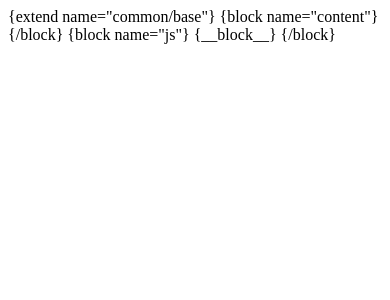
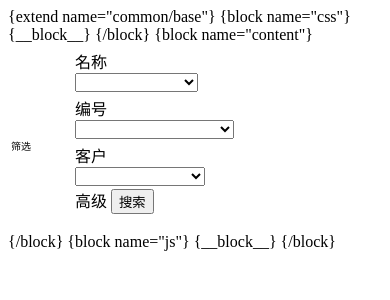
Before and after one commit to 287970798/contract, a PHP site: page /application/index/view/contract/all.html in a window 390 px wide. Shown: the top 300 px of the page. Run offline with PHP 8.4, Linux system fonts and the light colour scheme.

Commit message:
版式调整 修改图标 合同搜索

```diff
--- a/application/config.php
+++ b/application/config.php
@@ -139,7 +139,7 @@
     ],
 
     // 视图输出字符串内容替换
-    'view_replace_str'       => ['合同' => 'HT'],
+    'view_replace_str'       => ['合同' => '合同'],
     // 默认跳转页面对应的模板文件
     'dispatch_success_tmpl'  => THINK_PATH . 'tpl' . DS . 'dispatch_jump.tpl',
     'dispatch_error_tmpl'    => THINK_PATH . 'tpl' . DS . 'dispatch_jump.tpl',
--- a/application/index/controller/Linkman.php
+++ b/application/index/controller/Linkman.php
@@ -5,6 +5,7 @@
 
 use app\index\model\Linkman as LinkmanModel;
 use app\index\model\Customer;
+use think\Session;
 
 class Linkman extends BaseController
 {
@@ -22,6 +23,11 @@
             if ($one) {
                 return -1; // 联系人存在
             }
+
+            // 记录用户id
+            $user = Session::get('admin');
+            $post['user_id'] = $user['id'];
+
             $result = $linkman->allowField(true)->save($post);
             return $result;
         }
--- a/application/index/model/Approval.php
+++ b/application/index/model/Approval.php
@@ -25,4 +25,9 @@
     {
         return $this->hasMany('ApprovalNode', 'approval_id', 'id')->order('node_number asc');
     }
+
+    public function currentNode()
+    {
+        return $this->belongsTo('ApprovalNode', 'current_node_id', 'id');
+    }
 }
--- a/application/index/model/Customer.php
+++ b/application/index/model/Customer.php
@@ -6,5 +6,8 @@
 
 class Customer extends BaseModel
 {
-
+    public function user()
+    {
+        return $this->belongsTo('User', 'user_id', 'id');
+    }
 }
--- a/application/index/view/common/css.html
+++ b/application/index/view/common/css.html
@@ -1 +1,2 @@
 <link rel="stylesheet" href="__STATIC__/layui/css/layui.css">
+<link rel="stylesheet" href="__STATIC__/fonts.css">
--- a/application/index/view/contract/all.html
+++ b/application/index/view/contract/all.html
@@ -1,5 +1,120 @@
 {extend name="common/base"}
+{block name="css"}
+{__block__}
+<style>
+    .filter-item {
+        padding-top: 2px;
+        padding-bottom: 2px;
+    }
+
+    #more-filter {
+        display: none;
+    }
+</style>
+{/block}
 {block name="content"}
+<table id="filter" lay-filter="filter">
+    <tr>
+        <td width="60">
+            <span class="layui-badge layui-bg-gray" style="font-size: 10px;height: 30px; line-height: 15px;padding: 5px 10px;"><i class="layui-icon">&#xe615;</i><br>筛选</span>
+        </td>
+        <td>
+            <form class="layui-form  layui-form-pane">
+                <div class="layui-inline filter-item">
+                    <label class="layui-form-label">名称</label>
+                    <div class="layui-input-inline">
+                        <select name="contract[name]" lay-filter="name" lay-search>
+                            <option value></option>
+                            {volist name="contracts" id="contract"}
+                            <option value="{$contract.name}">{$contract.name}</option>
+                            {/volist}
+                        </select>
+                    </div>
+                </div>
+                <div class="layui-inline filter-item">
+                    <label class="layui-form-label">编号</label>
+                    <div class="layui-input-inline">
+                        <select name="contract[contract_sn]" lay-filter="contract_sn" lay-search>
+                            <option value></option>
+                            {volist name="contracts" id="contract"}
+                            <option value="{$contract.contract_sn}">{$contract.contract_sn}</option>
+                            {/volist}
+                        </select>
+                    </div>
+                </div>
+                <div class="layui-inline filter-item">
+                    <label class="layui-form-label">客户</label>
+                    <div class="layui-input-inline">
+                        <select name="customer[id]" lay-filter="customer" lay-search>
+                            <option value></option>
+                            {volist name="customers" id="customer"}
+                            <option value="{$customer.id}">{$customer.name}</option>
+                            {/volist}
+                        </select>
+                    </div>
+                </div>
+                <span id="more-filter">
+                <div class="layui-inline filter-item">
+                    <label class="layui-form-label">类别</label>
+                    <div class="layui-input-inline">
+                        <select name="category[id]" lay-filter="category" lay-search>
+                            <option value></option>
+                            {volist name="categories" id="category"}
+                            <option value="{$category.id}">{$category.name}</option>
+                            {/volist}
+                        </select>
+                    </div>
+                </div>
+                <div class="layui-inline filter-item">
+                    <label class="layui-form-label">类型</label>
+                    <div class="layui-input-inline">
+                        <select name="type[id]" lay-filter="type" lay-search>
+                            <option value></option>
+                            {volist name="types" id="type"}
+                            <option value="{$type.id}">{$type.name}</option>
+                            {/volist}
+                        </select>
+                    </div>
+                </div>
+                <div class="layui-inline filter-item">
+                    <label class="layui-form-label">负责人</label>
+                    <div class="layui-input-inline">
+                        <input type="text" name="manager[name]" placeholder="负责人姓名" autocomplete="off"
+                               class="layui-input">
+                    </div>
+                </div>
+                <div class="layui-inline filter-item">
+                    <label class="layui-form-label">签约日</label>
+                    <div class="layui-input-inline">
+                        <input type="text" name="contract_date[start]" required lay-verify="required" autocomplete="off"
+                               class="layui-input" id="contract_date_start">
+                    </div>
+                    -
+                    <div class="layui-input-inline">
+                        <input type="text" name="contract_date[end]" required lay-verify="required" autocomplete="off"
+                               class="layui-input" id="contract_date_end">
+                    </div>
+                </div>
+                <div class="layui-inline filter-item">
+                    <label class="layui-form-label">到期日</label>
+                    <div class="layui-input-inline">
+                        <input type="text" name="due_date[start]" required lay-verify="required" autocomplete="off"
+                               class="layui-input" id="due_date_start">
+                    </div>
+                    -
+                    <div class="layui-input-inline">
+                        <input type="text" name="due_date[end]" required lay-verify="required" autocomplete="off"
+                               class="layui-input" id="due_date_end">
+                    </div>
+                </div>
+
+                </span>
+                <a class="layui-btn" id="more-btn">高级</a>
+                <button class="layui-btn" lay-submit lay-filter="search">搜索</button>
+            </form>
+        </td>
+    </tr>
+</table>
 <table id="contract" lay-filter="contract"></table>
 <script type="text/html" id="operateBar">
     <a class="layui-btn layui-btn-xs" lay-event="detail">查看</a>
@@ -17,35 +132,83 @@
 {block name="js"}
 {__block__}
 <script>
-    console.log({$contracts})
-    layui.use(['form', 'table'], function () {
+    layui.use(['form', 'table','laydate'], function () {
         var $ = layui.jquery;
         var table = layui.table;
         var form = layui.form;
+        var laydate = layui.laydate;
+        // date
+        laydate.render({
+            elem: '#contract_date_start' //指定元素
+        });
+        laydate.render({
+            elem: '#contract_date_end' //指定元素
+        });
+        laydate.render({
+            elem: '#due_date_start' //指定元素
+        });
+        laydate.render({
+            elem: '#due_date_end' //指定元素
+        });
+        // filter
+        // more toggle
+        $('#more-btn').click(function () {
+            var moreFilter = $('#more-filter');
+            var moreBtn = $('#more-btn');
+            if ((moreFilter.css('display')) === 'none') {
+                moreFilter.show();
+                moreBtn.html('简洁');
+            } else {
+                moreFilter.hide();
+                moreBtn.html('高级');
+            }
+        });
+        // filter submit
+        form.on('submit(search)', function (data) {
+            console.log(data.field);
+            layer.msg('开发中');
+            $.post({
+                url: '/contract/search',
+                data: data.field,
+                success: function (result) {
+                    console.log(result)
+                },
+                fail: function (error) {
+                    console.log(error)
+                }
+            })
+            return false;
+        });
+
         table.render({
             elem: '#contract'
-            ,height: 'full-220'
-            ,data: {$contracts}
-            ,page: true //开启分页
-            ,cols: [[ //表头
+            , height: 'full-270'
+            , data: {$contracts}
+            , page: true //开启分页
+            , cols: [[ //表头
                 {checkbox: true},
                 {field: 'id', title: 'ID', width: 100, sort: true}
-                ,{field: 'contract_sn', title: '合同编号',sort: true}
-                ,{field: 'name', title: '合同标题',sort: true}
-                ,{field: 'type', title: '合同类型', templet: '<div>{{d.type.name}}</div>',sort: true}
-                ,{field: 'manager', title: '负责人',sort: true}
-                ,{field: 'due_date', title: '到期日', templet: '<div>{{new Date(d.due_date * 1000).toLocaleDateString()}}</div>',sort: true}
-                ,{title: '操作',fixed: 'right', width:150, align:'center', toolbar: '#operateBar'}
+                , {field: 'contract_sn', title: '合同编号', sort: true}
+                , {field: 'name', title: '合同标题', sort: true}
+                , {field: 'type', title: '合同类型', templet: '<div>{{d.type.name}}</div>', sort: true}
+                , {field: 'manager', title: '负责人', sort: true}
+                , {
+                    field: 'due_date',
+                    title: '到期日',
+                    templet: '<div>{{new Date(d.due_date * 1000).toLocaleDateString()}}</div>',
+                    sort: true
+                }
+                , {title: '操作', fixed: 'right', width: 150, align: 'center', toolbar: '#operateBar'}
             ]]
         });
-        table.on('tool(contract)', function(obj) { //注：tool是工具条事件名，test是table原始容器的属性 lay-filter="对应的值"
+        table.on('tool(contract)', function (obj) { //注：tool是工具条事件名，test是table原始容器的属性 lay-filter="对应的值"
             var data = obj.data; //获得当前行数据
             var layEvent = obj.event; //获得 lay-event 对应的值（也可以是表头的 event 参数对应的值）
             var tr = obj.tr; //获得当前行 tr 的DOM对象
             console.log(data);
             // 删除
             if (layEvent === 'del') {
-                layer.confirm('确定要删除吗', {icon: 3, title:'提示'}, function(index){
+                layer.confirm('确定要删除吗', {icon: 3, title: '提示'}, function (index) {
                     var delLoadingIndex = layer.load(1);
                     $.ajax({
                         type: 'DELETE',
@@ -57,7 +220,7 @@
                                 layer.msg('操作成功');
                                 console.log(result);
                             } else {
-                                layer.msg('操作失败');
+                                layer.msg('操作失败 ' + result);
                                 console.log(result);
                             }
                         },
@@ -80,31 +243,31 @@
             if (layEvent === 'detail') {
                 var dueDays = '';
                 if (data.days) {
-                    dueDays = '<span class="layui-badge" style="margin-left: 15px;">'+data.days+'天后过期</span>';
+                    dueDays = '<span class="layui-badge" style="margin-left: 15px;">' + data.days + '天后过期</span>';
                 }
                 var content = '<div style="padding: 10px;">' +
                     '<table class="layui-table">' +
-                    '<tr><th style="font-weight: bold;" width="80">ID</th><td>'+data.id+'</td></tr>' +
-                    '<tr><th style="font-weight: bold;">合同编号</th><td>'+data.contract_sn+'</td></tr>' +
-                    '<tr><th style="font-weight: bold;">合同名称</th><td>'+data.name+'</td></tr>' +
-                    '<tr><th style="font-weight: bold;">签约日</th><td>'+new Date(data.contract_date * 1000).toLocaleDateString()+'</td></tr>' +
-                    '<tr><th style="font-weight: bold;">到期日</th><td>'+new Date(data.due_date * 1000).toLocaleDateString()+dueDays+'</td></tr>' +
-                    '<tr><th style="font-weight: bold;">客户名称</th><td>'+data.customer.name+'</td></tr>' +
-                    '<tr><th style="font-weight: bold;">客户联系人</th><td>'+data.linkman.name+ ' ' + data.linkman.phone + '</td></tr>' +
-                    '<tr><th style="font-weight: bold;">备注</th><td>'+data.note+'</td></tr>' +
-                    '<tr><th style="font-weight: bold;">合同负责人</th><td>'+data.manager+'</td></tr>' +
-                    '<tr><th style="font-weight: bold;">合同所属部门</th><td>'+data.department+'</td></tr>';
+                    '<tr><th style="font-weight: bold;" width="80">ID</th><td>' + data.id + '</td></tr>' +
+                    '<tr><th style="font-weight: bold;">合同编号</th><td>' + data.contract_sn + '</td></tr>' +
+                    '<tr><th style="font-weight: bold;">合同名称</th><td>' + data.name + '</td></tr>' +
+                    '<tr><th style="font-weight: bold;">签约日</th><td>' + new Date(data.contract_date * 1000).toLocaleDateString() + '</td></tr>' +
+                    '<tr><th style="font-weight: bold;">到期日</th><td>' + new Date(data.due_date * 1000).toLocaleDateString() + dueDays + '</td></tr>' +
+                    '<tr><th style="font-weight: bold;">客户名称</th><td>' + data.customer.name + '</td></tr>' +
+                    '<tr><th style="font-weight: bold;">客户联系人</th><td>' + data.linkman.name + ' ' + data.linkman.phone + '</td></tr>' +
+                    '<tr><th style="font-weight: bold;">备注</th><td>' + data.note + '</td></tr>' +
+                    '<tr><th style="font-weight: bold;">合同负责人</th><td>' + data.manager + '</td></tr>' +
+                    '<tr><th style="font-weight: bold;">合同所属部门</th><td>' + data.department + '</td></tr>';
                 if (data.extra.length > 0) {
                     for (var i in data.extra) {
-                        content += '<tr><th style="font-weight: bold;">'+data.extra[i]['title']+'</th><td>'+data.extra[i]['content']+'</td></tr>';
+                        content += '<tr><th style="font-weight: bold;">' + data.extra[i]['title'] + '</th><td>' + data.extra[i]['content'] + '</td></tr>';
                     }
                 }
                 if (data.file) {
-                    content += '<tr><th style="font-weight: bold;">附件</th><td><a href="/uploads/'+data.file.src+'" type="button" class="layui-btn">\n' +
-                        '                    <i class="layui-icon">&#xe67c;</i>'+data.file.title+'\n' +
+                    content += '<tr><th style="font-weight: bold;">附件</th><td><a href="/uploads/' + data.file.src + '" type="button" class="layui-btn">\n' +
+                        '                    <i class="layui-icon">&#xe67c;</i>' + data.file.title + '\n' +
                         '                </a></td></tr>';
                 }
-                content += '<tr><th style="font-weight: bold;">创建时间</th><td>'+data.create_time+'</td></tr>' +
+                content += '<tr><th style="font-weight: bold;">创建时间</th><td>' + data.create_time + '</td></tr>' +
                     '</table>' +
                     '</div>';
                 var index = layer.open({
@@ -114,7 +277,7 @@
                     btn: '确定',
                     btnAlign: 'c',
                     title: '合同详情',
-                    content:  content//这里content是一个普通的String
+                    content: content//这里content是一个普通的String
                 });
                 layer.full(index);
             }
--- a/application/index/view/contract/edit.html
+++ b/application/index/view/contract/edit.html
@@ -158,7 +158,7 @@
         <div class="layui-form-item">
             <div class="layui-input-block">
                 <button class="layui-btn" lay-submit lay-filter="formDemo">立即提交</button>
-                <button type="reset" class="layui-btn layui-btn-primary">重置</button>
+                <a  class="layui-btn layui-btn-primary" onclick="history.back()">返回</a>
             </div>
         </div>
     </form>
--- a/application/route.php
+++ b/application/route.php
@@ -44,6 +44,7 @@
 Route::rule('contract/edit/:id', 'contract/edit');
 Route::rule('contract/del/:id', 'contract/del');
 Route::rule('contract/getContractSn/:category_id/:type_id', 'contract/getContractSn');
+Route::rule('contract/search', 'contract/search');
 
 // contract extra
 Route::rule('contractExtra/del/:id', 'contractExtra/del');
```
Also changed, not shown: application/index/controller/Contract.php (+29 -2 lines), application/index/controller/Customer.php (+7 -0 lines), application/index/controller/Index.php (+75 -2 lines), application/index/controller/User.php (+7 -0 lines), application/index/view/common/base.html (+65 -29 lines), application/index/view/index/index.html (+135 -4 lines).
